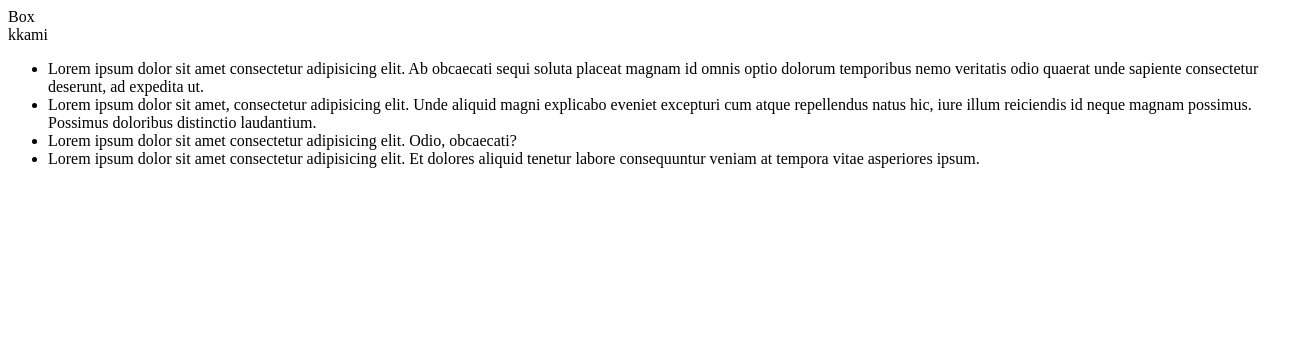
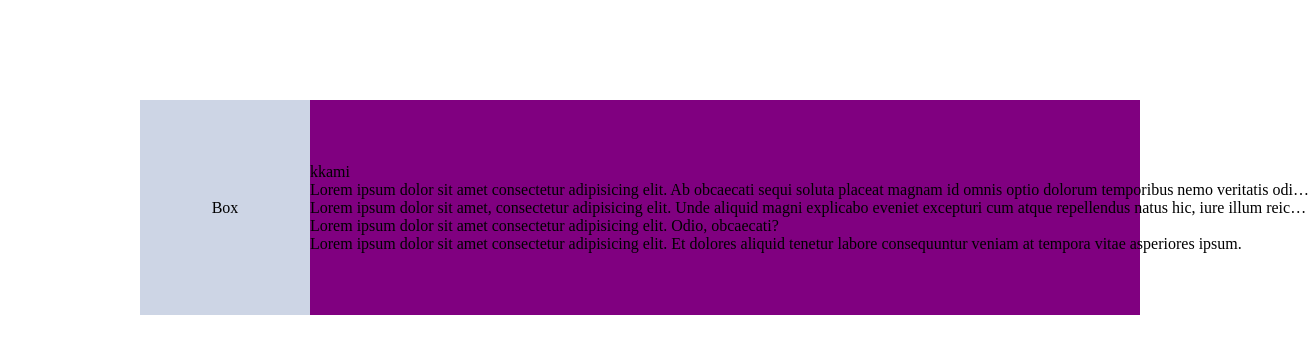
Before and after one commit to kkaminipin/test, a plain HTML site: page index.html in a window 1280 px wide. Shown: the whole page, 1310 px wide, since content can reach past the window. Drawn offline with Linux system fonts and the light colour scheme.

Commit message:
content  css 입힘

```diff
--- a/index.html
+++ b/index.html
@@ -4,6 +4,50 @@
     <meta charset="UTF-8" />
     <meta name="viewport" content="width=device-width, initial-scale=1.0" />
     <title>Document</title>
+    <style>
+      * {
+        box-sizing: border-box;
+        padding: 0;
+        margin: 0;
+      }
+      a {
+        text-decoration: none;
+      }
+
+      .ellipse {
+        overflow: hidden;
+        white-space: nowrap;
+        text-overflow: ellipsis;
+        word-break: break-all;
+      }
+
+      .wrap {
+        min-height: 100vh;
+        padding: 100px;
+      }
+      .content {
+        display: flex;
+        align-items: center;
+        max-width: 1000px;
+        width: 100%;
+        margin: 0 auto;
+        background-color: purple;
+      }
+      .content .left {
+        width: 100%;
+      }
+      .content .left .box {
+        display: flex;
+        justify-content: center;
+        align-items: center;
+        width: 170px;
+        height: 215px;
+        background-color: #cdd5e5;
+      }
+      .content .right {
+        width: 100%;
+      }
+    </style>
   </head>
   <body>
     <div class="wrap">
@@ -16,16 +60,16 @@
           <div class="right">
             <div class="name">kkami</div>
             <ul>
-              <li>
+              <li class="ellipse">
                 Lorem ipsum dolor sit amet consectetur adipisicing elit. Ab obcaecati sequi soluta placeat magnam id omnis optio dolorum temporibus nemo veritatis odio quaerat unde sapiente
                 consectetur deserunt, ad expedita ut.
               </li>
-              <li>
+              <li class="ellipse">
                 Lorem ipsum dolor sit amet, consectetur adipisicing elit. Unde aliquid magni explicabo eveniet excepturi cum atque repellendus natus hic, iure illum reiciendis id neque magnam
                 possimus. Possimus doloribus distinctio laudantium.
               </li>
-              <li>Lorem ipsum dolor sit amet consectetur adipisicing elit. Odio, obcaecati?</li>
-              <li>Lorem ipsum dolor sit amet consectetur adipisicing elit. Et dolores aliquid tenetur labore consequuntur veniam at tempora vitae asperiores ipsum.</li>
+              <li class="ellipse">Lorem ipsum dolor sit amet consectetur adipisicing elit. Odio, obcaecati?</li>
+              <li class="ellipse">Lorem ipsum dolor sit amet consectetur adipisicing elit. Et dolores aliquid tenetur labore consequuntur veniam at tempora vitae asperiores ipsum.</li>
             </ul>
           </div>
         </div>
```
